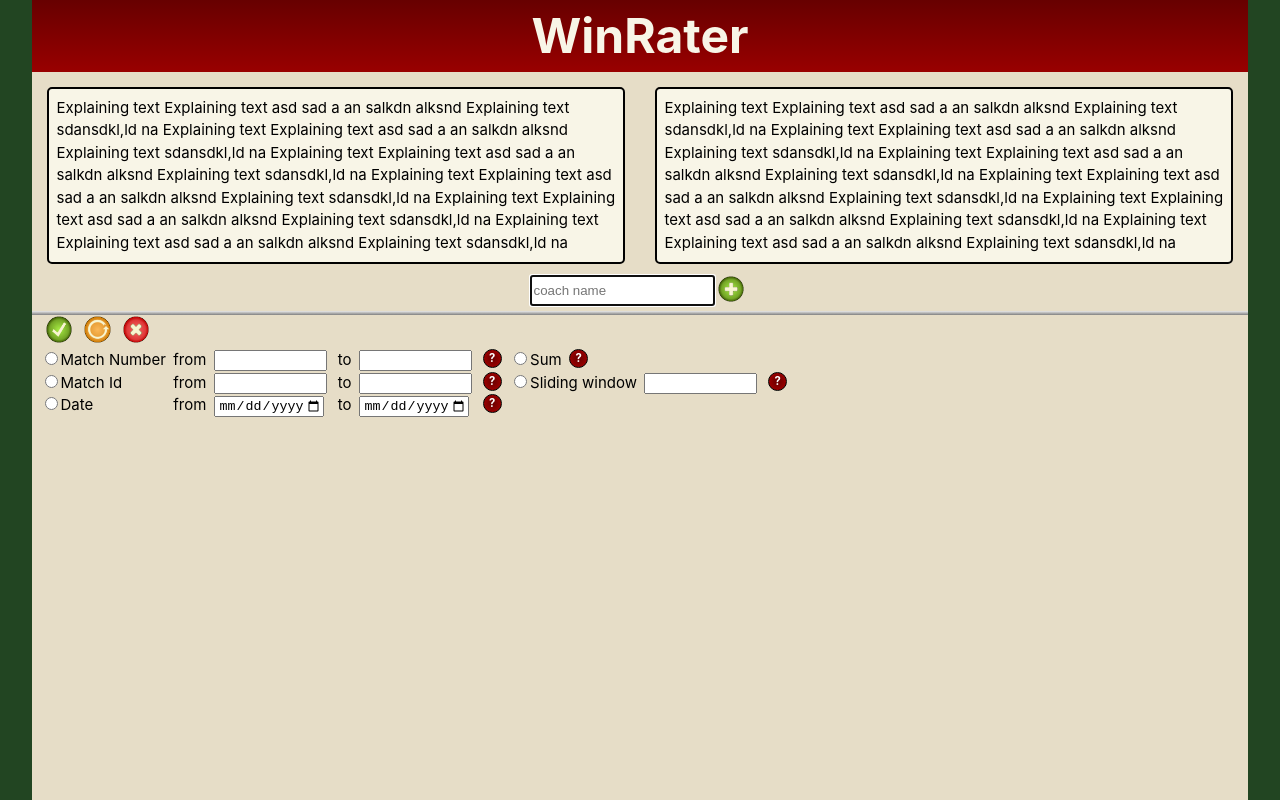
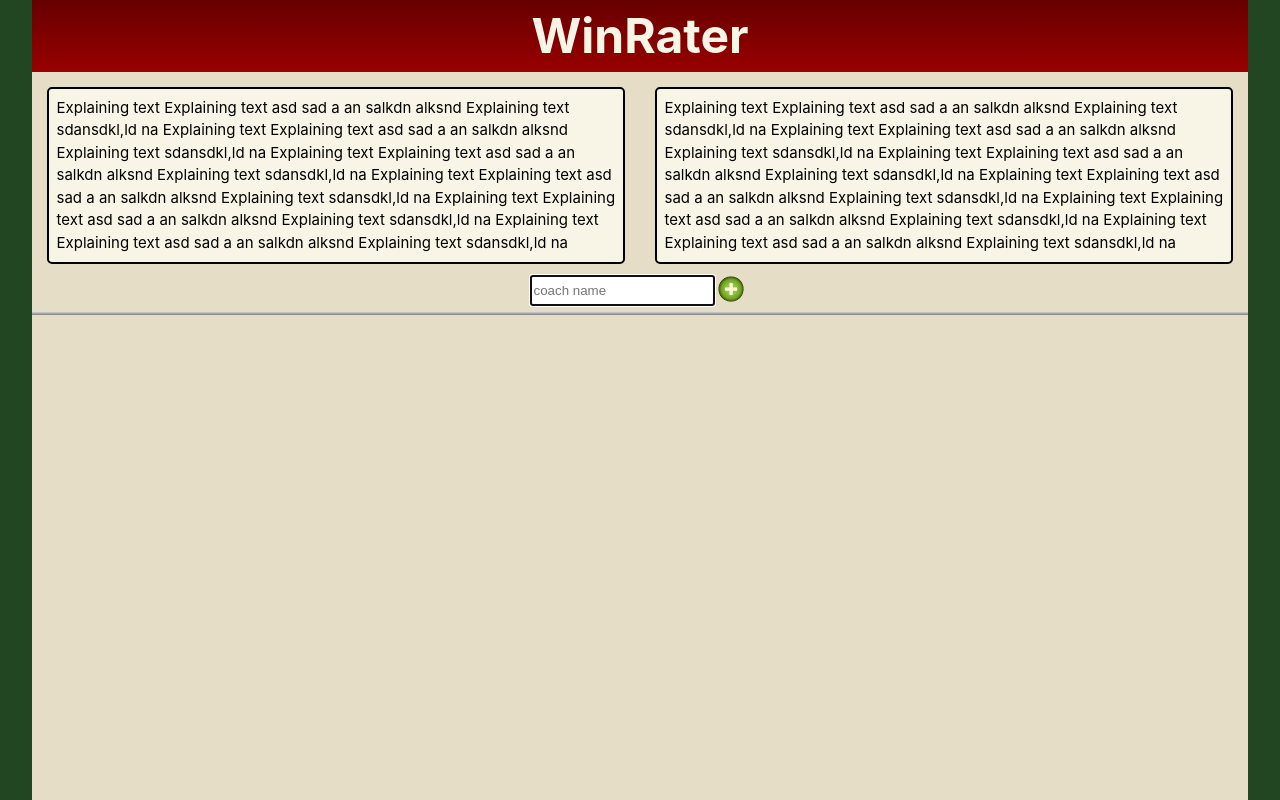
Before and after one commit to SanityResort/winrater, a Vue app: page / in a window 1280 px wide. Built offline with nearby package versions, Linux system fonts and the light colour scheme.

Commit message:
Fix conditional component rendering

```diff
--- a/src/App.vue
+++ b/src/App.vue
@@ -8,7 +8,7 @@ import CollapsableHeader from '@/CollapsableHeader.vue'
 import ConfigEditor from '@/editor/ConfigEditor.vue'
 
 const matchStore = useMatchStore()
-const { modificationCounter, stores } = storeToRefs(matchStore)
+const { modificationCounter, stores, editedConfig } = storeToRefs(matchStore)
 </script>
 
 <template>
@@ -19,9 +19,12 @@ const { modificationCounter, stores } = storeToRefs(matchStore)
   </header>
 
   <main
-    :class="{ 'fill-height': modificationCounter === 0, 'fit-content': modificationCounter !== 0 }"
+    :class="{
+      'fill-height': modificationCounter === 0 || stores.size === 0,
+      'fit-content': modificationCounter !== 0 && stores.size !== 0
+    }"
   >
-    <ConfigEditor />
+    <ConfigEditor v-if="editedConfig" />
     <div class="ratings">
       <Rating v-for="store in stores.values()" :key="store.coachName" :store="store" />
     </div>
```
